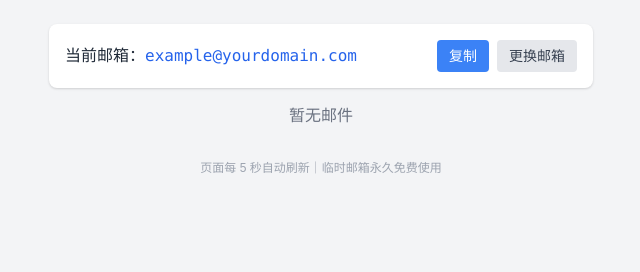
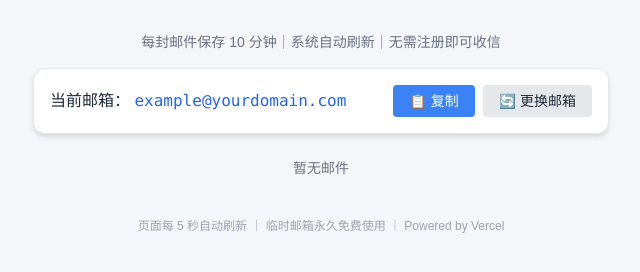
Before and after one commit to wtozy0124/my-tools-site, a website: page index.html in a window 1280 px wide. Shown: the whole page, without its empty margins (319-959 px from the left). Drawn offline with nearby package versions, Linux system fonts and the light colour scheme.

Commit message:
Update index.html

```diff
--- a/index.html
+++ b/index.html
@@ -1,56 +1,61 @@
 <!DOCTYPE html>
 <html lang="zh">
 <head>
-  <meta charset="UTF-8">
-  <meta name="viewport" content="width=device-width, initial-scale=1">
+  <meta charset="UTF-8" />
+  <meta name="viewport" content="width=device-width, initial-scale=1.0" />
   <title>临时邮箱 - 免费收信</title>
   <link href="https://cdn.jsdelivr.net/npm/tailwindcss@2.2.19/dist/tailwind.min.css" rel="stylesheet">
   <style>
     body {
-      font-family: "PingFang SC", "Microsoft Yahei", sans-serif;
-      background-color: #f3f4f6;
+      font-family: "PingFang SC", "HarmonyOS Sans", "Microsoft YaHei", sans-serif;
+      background-color: #f5f6fa;
     }
   </style>
 </head>
-<body>
-  <div class="max-w-xl mx-auto px-4 py-6">
+<body class="min-h-screen flex flex-col items-center justify-start py-8 px-4">
 
-    <!-- 邮箱信息栏 -->
-    <div class="bg-white shadow rounded-lg p-4 mb-4 flex flex-col sm:flex-row sm:items-center sm:justify-between">
-      <div class="text-gray-800 text-sm sm:text-base font-medium mb-2 sm:mb-0">
-        当前邮箱：<span id="email" class="text-blue-600 font-mono select-all">example@yourdomain.com</span>
+  <!-- 顶部文案 -->
+  <div class="text-center text-sm text-gray-500 mb-4">
+    <p>每封邮件保存 10 分钟｜系统自动刷新｜无需注册即可收信</p>
+  </div>
+
+  <!-- 邮箱卡片 -->
+  <div class="bg-white rounded-xl shadow-md w-full max-w-xl p-4 mb-6 border border-gray-200">
+    <div class="flex flex-col sm:flex-row sm:items-center sm:justify-between">
+      <div class="text-gray-800 text-sm sm:text-base mb-3 sm:mb-0">
+        当前邮箱：
+        <span id="email" class="text-blue-600 font-mono select-all break-all">example@yourdomain.com</span>
       </div>
       <div class="flex space-x-2">
-        <button onclick="copyEmail()" class="text-sm bg-blue-500 text-white px-3 py-1.5 rounded hover:bg-blue-600 transition">复制</button>
-        <button onclick="generateRandomEmail()" class="text-sm bg-gray-200 text-gray-700 px-3 py-1.5 rounded hover:bg-gray-300 transition">更换邮箱</button>
+        <button onclick="copyEmail()" class="text-sm bg-blue-500 hover:bg-blue-600 text-white px-4 py-1.5 rounded transition">
+          📋 复制
+        </button>
+        <button onclick="generateRandomEmail()" class="text-sm bg-gray-200 hover:bg-gray-300 text-gray-800 px-4 py-1.5 rounded transition">
+          🔄 更换邮箱
+        </button>
       </div>
     </div>
+  </div>
 
-    <!-- 邮件列表 -->
-    <div id="email-list" class="space-y-4">
-      <!-- 邮件卡片将动态注入 -->
-    </div>
+  <!-- 邮件列表 -->
+  <div id="email-list" class="w-full max-w-xl space-y-4">
+    <!-- 动态生成的邮件卡片将插入这里 -->
+  </div>
 
-    <!-- 页脚 -->
-    <div class="mt-8 text-xs text-center text-gray-400">
-      页面每 5 秒自动刷新｜临时邮箱永久免费使用
-    </div>
-
+  <!-- 底部版权 -->
+  <div class="text-xs text-gray-400 mt-10 text-center">
+    页面每 5 秒自动刷新 ｜ 临时邮箱永久免费使用 ｜ Powered by Vercel
   </div>
 
   <script>
-    // 模拟邮箱地址
+    // 初始邮箱设置
     const domain = "yourdomain.com";
     let currentEmail = "example@" + domain;
 
     function copyEmail() {
-      const input = document.createElement('input');
-      input.value = currentEmail;
-      document.body.appendChild(input);
-      input.select();
-      document.execCommand('copy');
-      document.body.removeChild(input);
-      alert('邮箱地址已复制：' + currentEmail);
+      navigator.clipboard.writeText(currentEmail).then(() => {
+        alert("邮箱地址已复制：" + currentEmail);
+      });
     }
 
     function generateRandomEmail() {
@@ -65,7 +70,7 @@
         const data = await res.json();
         renderEmailList(data.messages || []);
       } catch (e) {
-        console.error("读取邮件失败", e);
+        console.error("获取邮件失败", e);
       }
     }
 
@@ -74,24 +79,24 @@
       list.innerHTML = '';
 
       if (!messages.length) {
-        list.innerHTML = `<div class="text-center text-gray-500">暂无邮件</div>`;
+        list.innerHTML = `<div class="text-center text-gray-500 text-sm">暂无邮件</div>`;
         return;
       }
 
       messages.reverse().forEach(msg => {
         const card = document.createElement("div");
-        card.className = "bg-white p-4 rounded-lg shadow border border-gray-100";
+        card.className = "bg-white p-4 rounded-lg shadow-sm border border-gray-100 hover:shadow transition";
 
         card.innerHTML = `
           <div class="text-sm text-gray-700">
-            <span class="font-medium text-gray-900">📬 主题：</span>${msg.subject || '无主题'}
+            <span class="font-semibold text-gray-900">📨 主题：</span>${msg.subject || '无主题'}
           </div>
           <div class="text-sm text-gray-700 mt-1">
-            <span class="font-medium">发件人：</span>${msg.from || '未知'}
+            <span class="font-semibold">发件人：</span>${msg.from || '未知'}
           </div>
           <div class="text-xs text-gray-500 mt-1">${new Date(msg.date).toLocaleString()}</div>
-          <details class="mt-3">
-            <summary class="cursor-pointer text-blue-500 hover:underline text-sm">点击查看邮件正文</summary>
+          <details class="mt-3 text-sm">
+            <summary class="cursor-pointer text-blue-500 hover:underline">点击展开邮件内容</summary>
             <pre class="bg-gray-50 border mt-2 p-3 text-xs rounded overflow-auto whitespace-pre-wrap max-h-64">${JSON.stringify(msg, null, 2)}</pre>
           </details>
         `;
@@ -100,7 +105,7 @@
     }
 
     fetchInbox();
-    setInterval(fetchInbox, 5000); // 每 5 秒刷新一次
+    setInterval(fetchInbox, 5000); // 自动刷新邮件
   </script>
 </body>
 </html>
```
